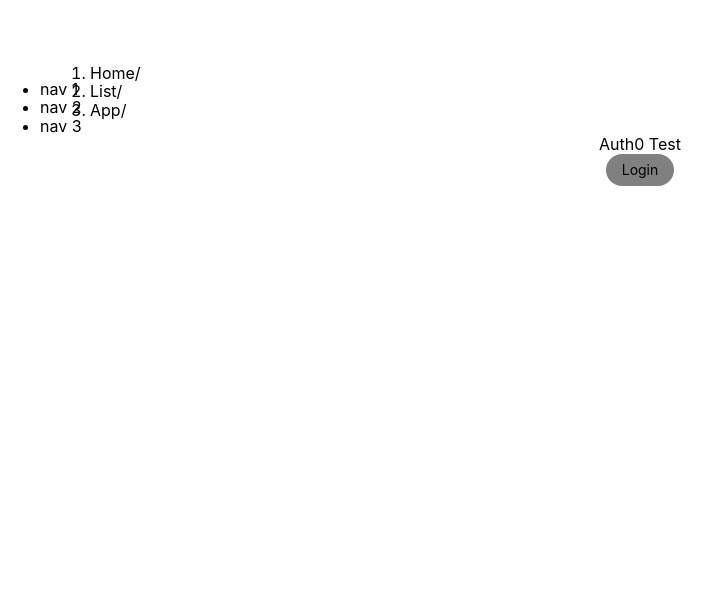
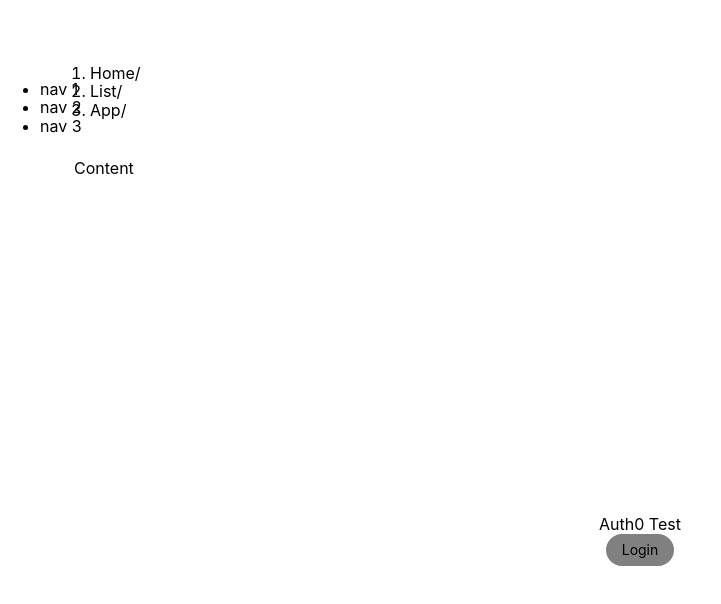
Before and after one commit to kxwzhang/ppr-routes, a React (Create React App) app: page /#/ in a window 1280 px wide. Shown: the top 604 px of the page, without its empty margins (0-721 px from the left). Built offline with nearby package versions, Linux system fonts and the light colour scheme.

Commit message:
Add background to content

```diff
--- a/src/components/NavigationBar.js
+++ b/src/components/NavigationBar.js
@@ -21,6 +21,9 @@ export const NavigationBar = () => {
             <Breadcrumb.Item>List</Breadcrumb.Item>
             <Breadcrumb.Item>App</Breadcrumb.Item>
           </Breadcrumb>
+          <div className="site-layout-background" style={{ padding: 24, minHeight: 380 }}>
+            Content
+          </div>
         </Content>
       </Layout>
     </div>
```
Also changed, not shown: 1 other file (tests, documents, lock files or other folders).
